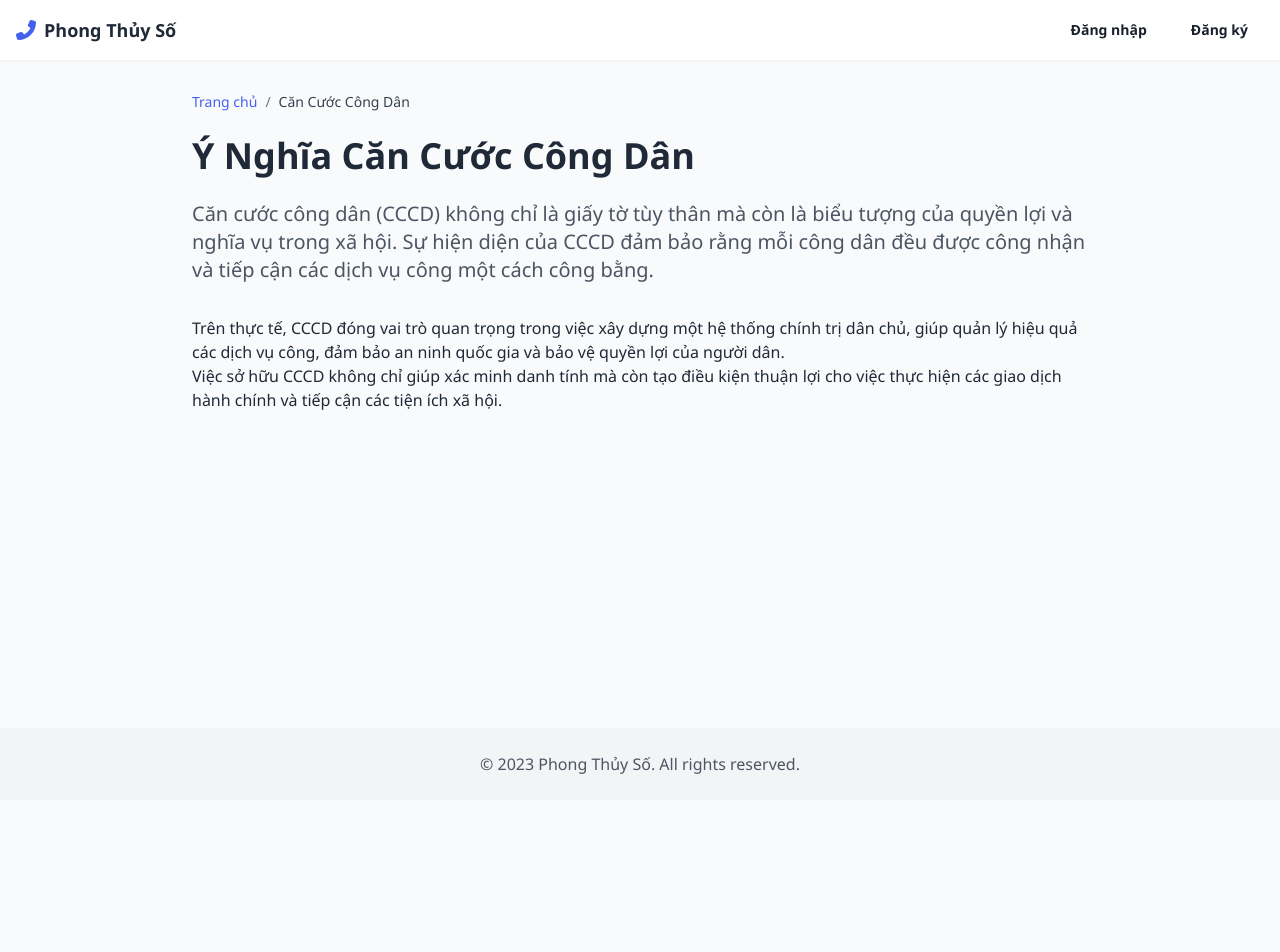
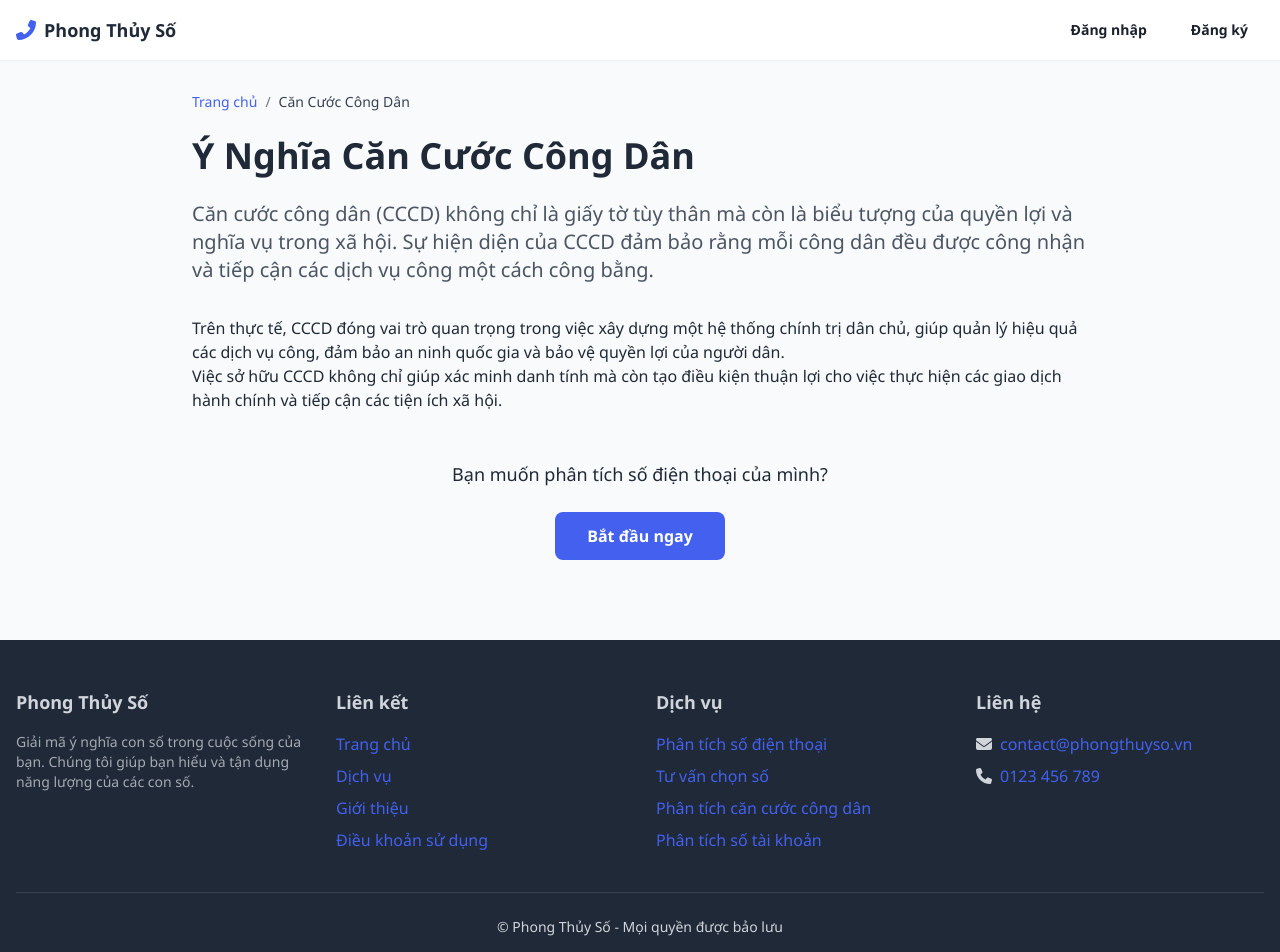
Before and after one commit to huythanhnguyen/phong_thuy_so, a Vue app: page /guides/can-cuoc-cong-dan in a window 1280 px wide. Shown: the top 952 px of the page. Before the commit the page ends 800 px from the top, so only its background shows below. Built offline with nearby package versions, Linux system fonts and the light colour scheme.

Commit message:
Add call-to-action sections and enhance footer layout in guide pages

```diff
--- a/src/views/guides/BatCucLinhSo.vue
+++ b/src/views/guides/BatCucLinhSo.vue
@@ -148,7 +148,7 @@
                 <strong>Tương hợp với bản mệnh</strong>: Mối quan hệ giữa dãy số với ngày sinh và bản mệnh của người sử dụng
               </li>
             </ul>
-
+            <!-- call to action -->
             <div class="text-center my-12">
               <p class="text-lg font-medium mb-6">Bạn muốn phân tích số điện thoại của mình?</p>
               <button @click="navigateTo('login')" class="bg-primary text-white font-bold py-3 px-8 rounded-lg hover:bg-primary-dark transition-colors">
--- a/src/views/guides/CanCuocCongDan.vue
+++ b/src/views/guides/CanCuocCongDan.vue
@@ -46,15 +46,64 @@
             Việc sở hữu CCCD không chỉ giúp xác minh danh tính mà còn tạo điều kiện thuận lợi cho việc thực hiện các giao dịch hành chính và tiếp cận các tiện ích xã hội.
           </p>
         </div>
+                    <!-- call to action -->
+                    <div class="text-center my-12">
+              <p class="text-lg font-medium mb-6">Bạn muốn phân tích số điện thoại của mình?</p>
+              <button @click="navigateTo('login')" class="bg-primary text-white font-bold py-3 px-8 rounded-lg hover:bg-primary-dark transition-colors">
+                Bắt đầu ngay
+              </button>
+            </div>
       </div>
     </div>
 
-    <!-- Footer -->
-    <footer class="bg-gray-100">
-      <div class="container mx-auto px-4 py-6 text-center text-gray-600">
-        © 2023 Phong Thủy Số. All rights reserved.
-      </div>
-    </footer>
+      <!-- Footer -->
+      <footer class="bg-gray-800 text-gray-300 py-12 mt-auto">
+        <div class="container mx-auto px-4">
+          <div class="grid md:grid-cols-4 gap-8">
+            <div>
+              <h3 class="text-lg font-semibold mb-4">Phong Thủy Số</h3>
+              <p class="text-sm opacity-75">
+                Giải mã ý nghĩa con số trong cuộc sống của bạn. Chúng tôi giúp bạn hiểu và tận dụng năng lượng của các con số.
+              </p>
+            </div>
+            <div>
+              <h3 class="text-lg font-semibold mb-4">Liên kết</h3>
+              <ul class="space-y-2">
+                <li><router-link to="/" class="hover:text-white">Trang chủ</router-link></li>
+                <li><a href="#" class="hover:text-white">Dịch vụ</a></li>
+                <li><a href="#" class="hover:text-white">Giới thiệu</a></li>
+                <li><a href="#" class="hover:text-white">Điều khoản sử dụng</a></li>
+              </ul>
+            </div>
+            <div>
+              <h3 class="text-lg font-semibold mb-4">Dịch vụ</h3>
+              <ul class="space-y-2">
+                <li><a href="#" class="hover:text-white">Phân tích số điện thoại</a></li>
+                <li><a href="#" class="hover:text-white">Tư vấn chọn số</a></li>
+                <li><a href="#" class="hover:text-white">Phân tích căn cước công dân</a></li>
+                <li><a href="#" class="hover:text-white">Phân tích số tài khoản</a></li>
+              </ul>
+            </div>
+            <div>
+              <h3 class="text-lg font-semibold mb-4">Liên hệ</h3>
+              <ul class="space-y-2">
+                <li class="flex items-center">
+                  <font-awesome-icon icon="envelope" class="mr-2" />
+                  <a href="mailto:contact@phongthuyso.vn" class="hover:text-white">contact@phongthuyso.vn</a>
+                </li>
+                <li class="flex items-center">
+                  <font-awesome-icon icon="phone" class="mr-2" />
+                  <a href="tel:+84123456789" class="hover:text-white">0123 456 789</a>
+                </li>
+              </ul>
+            </div>
+          </div>
+          <div class="border-t border-gray-700 mt-10 pt-6 text-sm text-center">
+            &copy; {{ currentYear }} Phong Thủy Số - Mọi quyền được bảo lưu
+          </div>
+        </div>
+      </footer>
+
   </div>
 </template>
 
```
